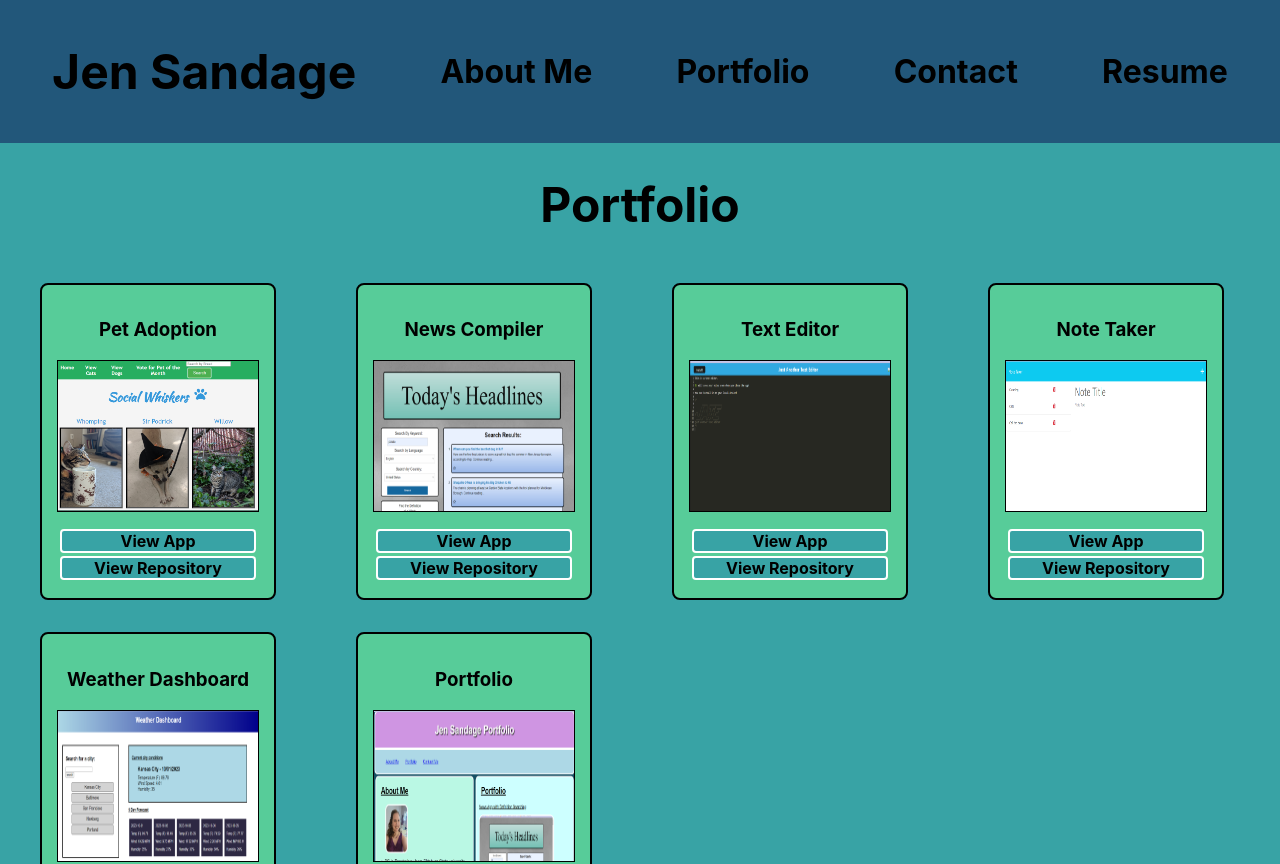
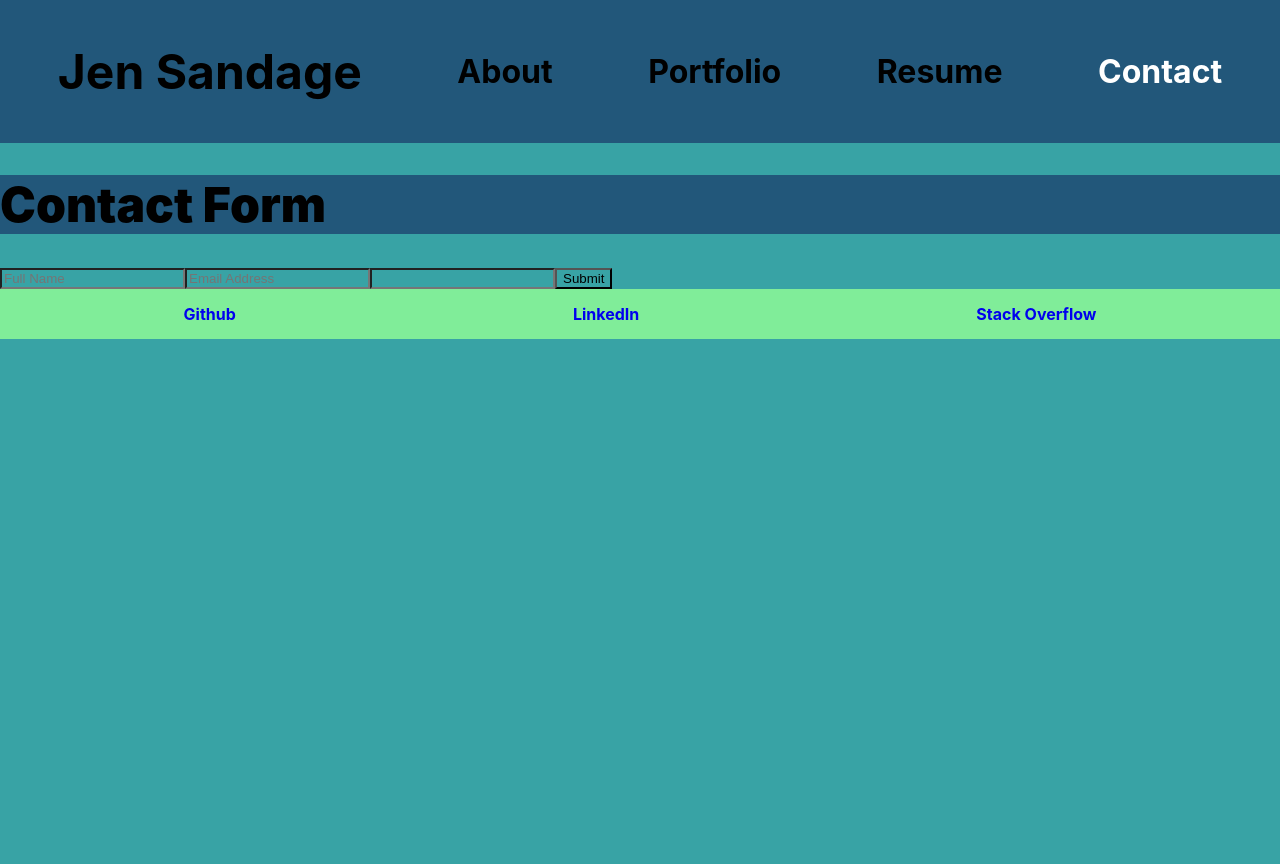
Before and after one commit to jensandage1/React-Portfolio, a React (Create React App) app in the folder portfolio/: page /contact in a window 1280 px wide. Shown: the top 864 px of the page. After the commit the page ends 800 px from the top, so only its background shows below. Built offline with nearby package versions, Linux system fonts and the light colour scheme.

Commit message:
nav bar working, contact form added but not working, still need to do major css work

```diff
--- a/portfolio/package.json
+++ b/portfolio/package.json
@@ -8,6 +8,7 @@
     "@testing-library/user-event": "^13.5.0",
     "react": "^18.2.0",
     "react-dom": "^18.2.0",
+    "react-router-dom": "^6.16.0",
     "react-scripts": "5.0.1",
     "web-vitals": "^2.1.4"
   },
--- a/portfolio/src/App.js
+++ b/portfolio/src/App.js
@@ -3,16 +3,23 @@ import Navbar from "./components/Navbar";
 import Footer from "./components/Footer";
 import Resume from "./components/Resume";
 import Portfolio from "./components/Portfolio";
-import './App.css';
+import Contact from "./components/Contact";
+
+import { BrowserRouter as Router, Routes, Route } from 'react-router-dom';
 
 export default function App() {
   return (
-    <div>
+    <Router>
+      <div>
         <Navbar />
-        <Portfolio />
-        <Footer />
-    </div>
+      <Routes>
+          <Route path="/" element={<AboutMe />}/>
+          <Route path="portfolio" element={<Portfolio />}/>
+          <Route path="/resume" element={<Resume />}/>
+          <Route path="/contact" element={<Contact />}/>
+      </Routes>
+      <Footer />
+      </div>
+    </Router>
   )
 }
-
-//instead of about me, probably "body" or something and then have the default set ad about me
--- a/portfolio/src/components/AboutMe.js
+++ b/portfolio/src/components/AboutMe.js
@@ -2,6 +2,7 @@ import '../styles/AboutMe.css'
 import profilePicture from '../utils/images/jen.jpg'
 
 export default function AboutMe(){
+
     return (
         <div className="about">
             <h1 id="about-me-title"> About Me </h1>
--- a/portfolio/src/components/Contact.js
+++ b/portfolio/src/components/Contact.js
@@ -1,7 +1,9 @@
+import ContactForm from "./ContactForm";
+
 export default function Contact(){
     return (
         <div className="contact">
-            Contact Me
+            <ContactForm />
         </div>
     );
 }
--- /dev/null
+++ b/portfolio/src/components/ContactForm.js
@@ -0,0 +1,53 @@
+import React, { useState } from 'react';
+import '../styles/Contact.css';
+
+export default function Form () {
+    const [fullName, setFullName] = useState('');
+    const [email, setEmail] = useState('');
+    const [message, setMessage] = useState('');
+
+    const handleInputChange = (e) => {
+        const { name, value } = e.target;
+        return name === setFullName(value)
+    };
+
+    const handleFormSubmit = (e) => {
+        e.preventDefault();
+        alert(`Thank you! Your message has been sent.`);
+        setFullName('');
+        setEmail('');
+        setMessage('');
+    };
+
+    return (
+        <div>
+            <h1>Contact Form</h1>
+            <form className="form">
+                <input
+                value={fullName}
+                name="fullName"
+                onChange={handleInputChange}
+                type="text"
+                placeholder="Full Name"
+                />
+                <input
+                value={email}
+                name="email"
+                onChange={handleInputChange}
+                type="text"
+                placeholder="Email Address"
+                />
+                <input
+                value={message}
+                name="message"
+                onChange={handleInputChange}
+                type="text"
+                placeholders="Type your message here."
+                />
+                <button type="button" onClick={handleFormSubmit}>
+                    Submit
+                </button>
+            </form>
+        </div>
+    )
+}
--- a/portfolio/src/components/Footer.js
+++ b/portfolio/src/components/Footer.js
@@ -3,9 +3,9 @@ import "../styles/Footer.css";
 export default function Footer() {
     return (
         <div className="footer">
-            <a href="https://github.com/jensandage1">Github</a>
-            <a href="https://www.linkedin.com/in/jennifer-sandage-469899130/">LinkedIn</a>
-            <a href="https://stackoverflow.com/users/22667679/jennifer-sandage">Stack Overflow</a>
+            <a className="a-link" href="https://github.com/jensandage1">Github</a>
+            <a className="a-link"href="https://www.linkedin.com/in/jennifer-sandage-469899130/">LinkedIn</a>
+            <a className="a-link"href="https://stackoverflow.com/users/22667679/jennifer-sandage">Stack Overflow</a>
 
 
         </div>
--- a/portfolio/src/components/Navbar.js
+++ b/portfolio/src/components/Navbar.js
@@ -1,17 +1,28 @@
 import '../styles/Nav.css';
+import { Link, useLocation } from 'react-router-dom';
 
 export default function Navbar() {
+    const location = useLocation();
+    const isActiveAbout = location.pathname === '/';
+    const isActivePortfolio = location.pathname === "/portfolio"
+    const isActiveResume = location.pathname === "/resume"
+    const isActiveContact = location.pathname === "/contact"
     return (
 <div className= "nav">
     <h1>Jen Sandage</h1>
-    <h2>About Me</h2>
-    <h2>Portfolio</h2>
-    <h2>Contact</h2>
-    <h2>Resume</h2>
+    <Link to="/">
+        <h2 className={`nav-about ${isActiveAbout ? 'nav-active-button' : ''}`}>About</h2>
+    </Link>
+    <Link to="/portfolio">
+        <h2 className={`nav-portfolio ${isActivePortfolio ? 'nav-active-button' : ''}`}>Portfolio</h2>
+    </Link>
+    <Link to="/resume">
+        <h2 className={`nav-resume ${isActiveResume ? 'nav-active-button' : ''}`}>Resume</h2>
+    </Link>
+    <Link to="/contact">
+        <h2 className={`nav-contact ${isActiveContact ? 'nav-active-button' : ''}`}>Contact</h2>
+    </Link>
+
 </div>
     );
 }
-
-//current sections needs to be highlighted when it's chosen
-//when click on section, current body changes and highlighted nav changes
-//sticky to the top of the page.
--- a/portfolio/src/styles/Footer.css
+++ b/portfolio/src/styles/Footer.css
@@ -6,7 +6,7 @@
     padding: 15px;
 }
 
-a {
+.a-link {
     background-color: #80ED99;
     text-decoration: none;
     font-weight: bold;
--- a/portfolio/src/styles/Nav.css
+++ b/portfolio/src/styles/Nav.css
@@ -24,3 +24,33 @@
       line-height: 0
     }
   }
+
+.nav-about {
+ color: black;
+ background-color: #22577a;
+}
+
+.nav-portfolio {
+  color: black;
+  background-color: #22577a;
+}
+
+.nav-resume {
+  color: black;
+  background-color: #22577a;
+}
+
+.nav-contact {
+  color: black;
+  background-color: #22577a;
+}
+
+  .nav-active-button {
+    color: white;
+    background-color: #22577a;
+  }
+
+  a {
+    background-color: #22577a;
+    text-decoration: none;
+  }
```
Also changed, not shown: portfolio/public/manifest.json, portfolio/src/App.css (deleted), 1 other file (tests, documents, lock files or other folders).
